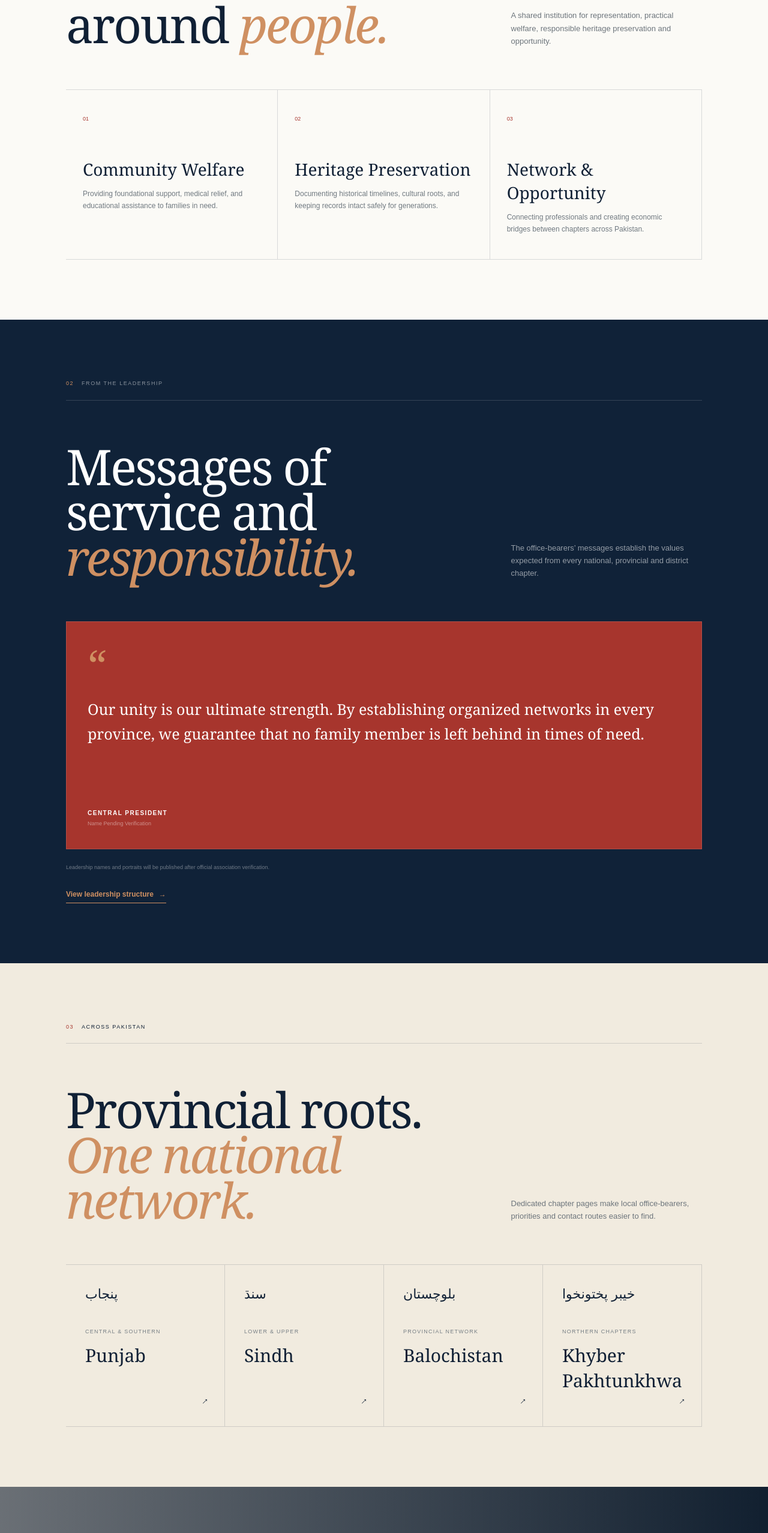
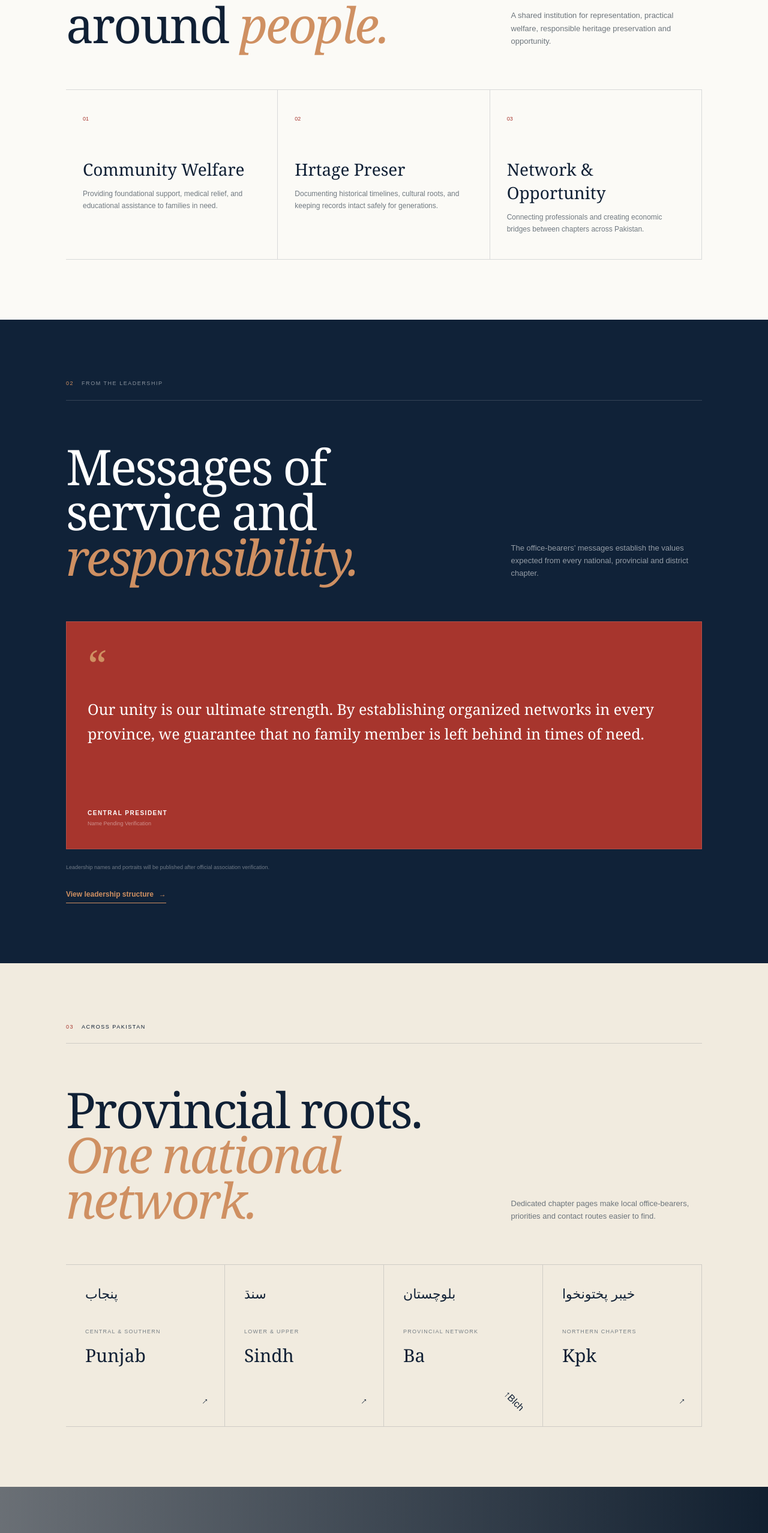
Before and after one commit to mumtaz-developer/apna-org, a Next.js app: page / in a window 1280 px wide. Shown: the part 1154-3710 px from the top of the page at 60% size. Built offline with nearby package versions, Linux system fonts and the light colour scheme; grey boxes are pictures that could not be loaded.

Commit message:
Update page.tsx

```diff
--- a/app/page.tsx
+++ b/app/page.tsx
@@ -85,7 +85,7 @@ export default function Home() {
 
             <article className="p-6 sm:p-[34px_28px_40px] border-b md:border-b-0 md:border-r border-[#102035]/15">
               <span className="text-[#a7352d] text-[9px]">02</span>
-              <h3 className="font-serif font-normal text-xl sm:text-[28px] mt-6 sm:mt-[55px] mb-2 sm:mb-3">Heritage Preservation</h3>
+              <h3 className="font-serif font-normal text-xl sm:text-[28px] mt-6 sm:mt-[55px] mb-2 sm:mb-3">Hrtage Preser</h3>
               <p className="text-[#707980] text-xs sm:text-[12px] leading-relaxed">Documenting historical timelines, cultural roots, and keeping records intact safely for generations.</p>
             </article>
 
@@ -173,14 +173,14 @@ export default function Home() {
             <Link href="/provinces/balochistan" className="relative min-h-[220px] sm:min-h-[270px] p-5 sm:p-[32px] border-r border-b border-[#102035]/15 bg-transparent hover:text-white hover:bg-[#a7352d] transition-all duration-250">
               <span className="urdu-text text-[20px] sm:text-[22px]">بلوچستان</span>
               <small className="block mt-4 sm:mt-[40px] text-[#777f85] text-[9px] uppercase tracking-[0.14em]">Provincial Network</small>
-              <h3 className="font-serif font-normal text-xl sm:text-[30px] m-0 mt-2 sm:mt-[11px]">Balochistan</h3>
-              <span className="absolute right-5 sm:right-[28px] bottom-5 sm:bottom-[30px] rotate-45">↑</span>
+              <h3 className="font-serif font-normal text-xl sm:text-[30px] m-0 mt-2 sm:mt-[11px]">Ba</h3>
+              <span className="absolute right-5 sm:right-[28px] bottom-5 sm:bottom-[30px] rotate-45">↑Blch</span>
             </Link>
 
             <Link href="/provinces/khyber-pakhtunkhwa" className="relative min-h-[220px] sm:min-h-[270px] p-5 sm:p-[32px] border-r border-b border-[#102035]/15 bg-transparent hover:text-white hover:bg-[#a7352d] transition-all duration-250">
               <span className="urdu-text text-[20px] sm:text-[22px]">خیبر پختونخوا</span>
               <small className="block mt-4 sm:mt-[40px] text-[#777f85] text-[9px] uppercase tracking-[0.14em]">Northern Chapters</small>
-              <h3 className="font-serif font-normal text-xl sm:text-[30px] m-0 mt-2 sm:mt-[11px]">Khyber Pakhtunkhwa</h3>
+              <h3 className="font-serif font-normal text-xl sm:text-[30px] m-0 mt-2 sm:mt-[11px]">Kpk</h3>
               <span className="absolute right-5 sm:right-[28px] bottom-5 sm:bottom-[30px] rotate-45">↑</span>
             </Link>
           </div>
```
